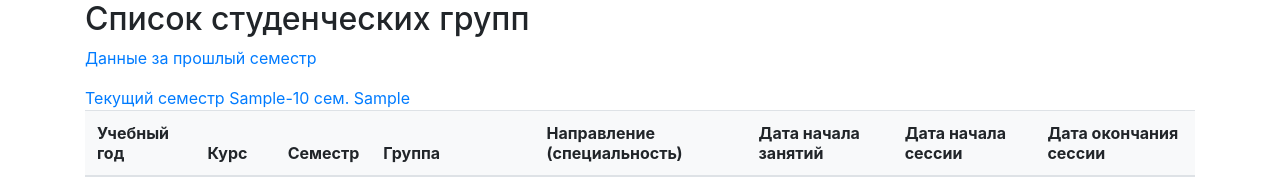
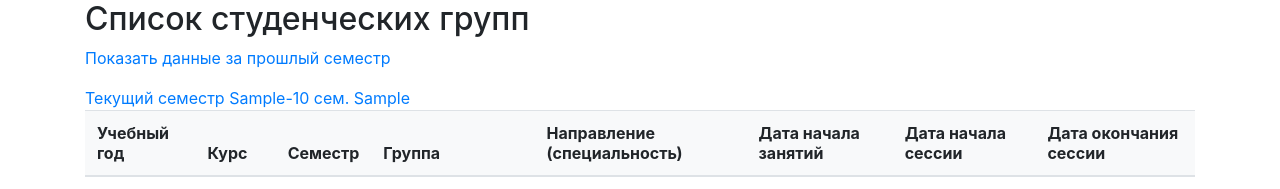
Before and after one commit to chekmarew/vsu_csf_stud_db, a Python web app: template templates/stud_groups.html in a window 1280 px wide. Shown: the part 58-247 px from the top of the page. Run offline with Jinja, Linux system fonts and the light colour scheme; the template is opened without the code that fills it: most values are stand-ins (such as "Sample title", 1, 10 or a date in 2020); some libraries are stand-ins or nearby versions.

Commit message:
Изменена подпись про прошлые семестры в _periods_archive.html

```diff
--- a/templates/_periods_archive.html
+++ b/templates/_periods_archive.html
@@ -1,6 +1,6 @@
 {% if periods_archive| length > 0 %}
 <p>
-    <a data-toggle="collapse" href="#periodsArchive" role="button" aria-expanded="true" aria-controls="periodsArchive" class="collapsed">Данные за прошлый семестр</a>
+    <a data-toggle="collapse" href="#periodsArchive" role="button" aria-expanded="true" aria-controls="periodsArchive" class="collapsed">Показать данные за {{'прошлый семестр' if periods_archive| length == 1 else 'прошлые семестры'  }}</a>
 </p>
 <div id="periodsArchive" class="collapse{% if archive_year != None and archive_semester != None %} show{% endif %}">
     {% if archive_year != None and archive_semester != None %}
```
